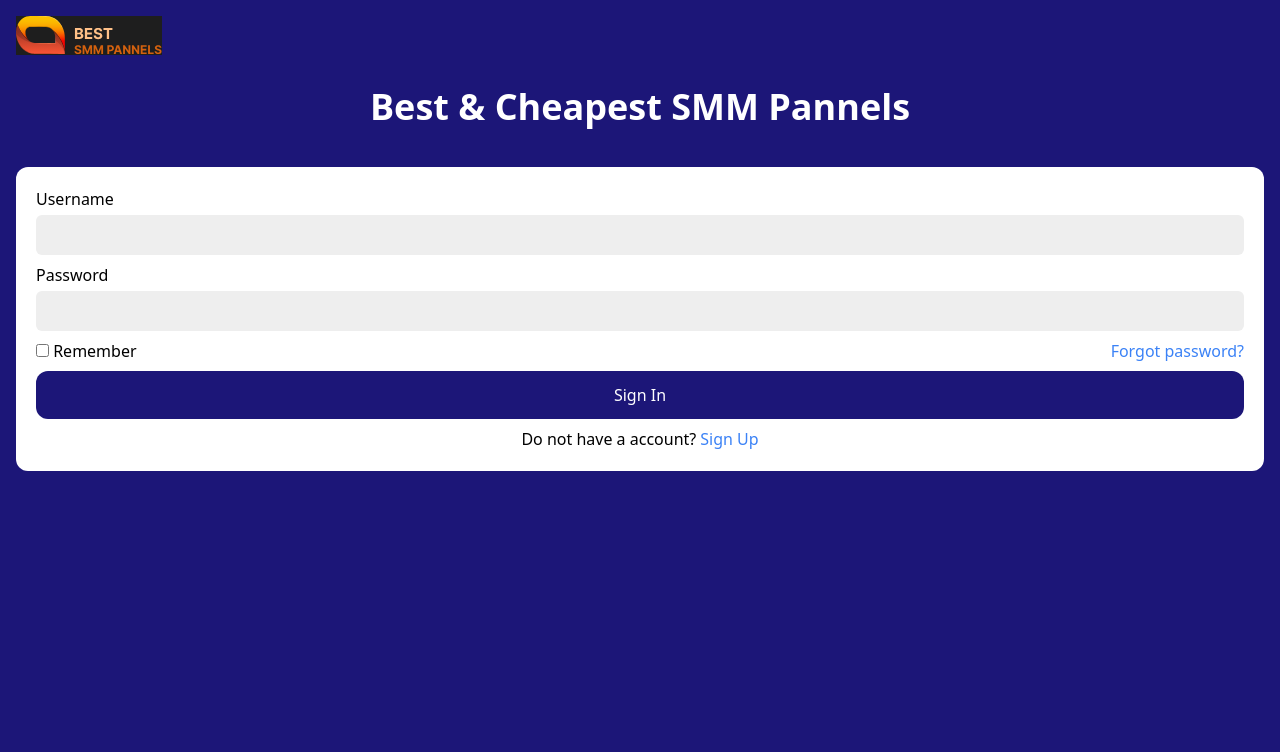
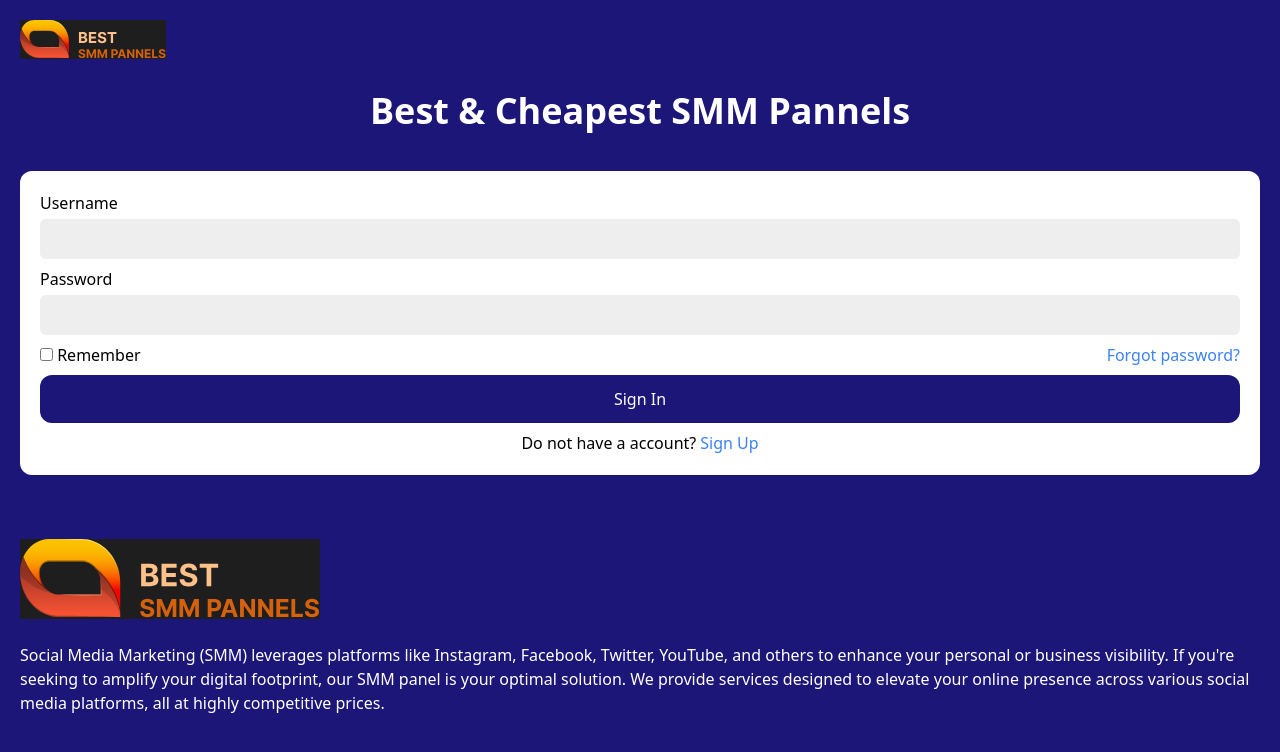
Before and after one commit to manishsindur/smm-pannel, a website built with Vite: page index.html in a window 1280 px wide. Built offline with nearby package versions, Linux system fonts and the light colour scheme.

Commit message:
Update body class and header in index.html

```diff
--- a/index.html
+++ b/index.html
@@ -7,14 +7,14 @@
     <link rel="shortcut icon" href="images/ShortcutLogo.svg" type="image/svg" />
     <link rel="stylesheet" href="css/input.css" />
   </head>
-  <body class="m-4 bg-[#1C1678]">
+  <body class="m-5 bg-[#1C1678]">
     <header class="mb-8">
       <div>
         <img src="images/Logo.svg" alt="Logo" />
       </div>
     </header>
     <main>
-      <section class="flex flex-col items-center justify-center">
+      <section class="mb-16 flex flex-col items-center justify-center">
         <h1 class="mb-10 text-4xl font-extrabold text-white">
           Best & Cheapest SMM Pannels
         </h1>
@@ -58,7 +58,18 @@
           </form>
         </div>
       </section>
-      <section></section>
+      <!-- Branding Section -->
+      <section>
+        <img width="300" src="images/Logo.svg" alt="large-logo" />
+        <p class="mt-6 text-white">
+          Social Media Marketing (SMM) leverages platforms like Instagram,
+          Facebook, Twitter, YouTube, and others to enhance your personal or
+          business visibility. If you're seeking to amplify your digital
+          footprint, our SMM panel is your optimal solution. We provide services
+          designed to elevate your online presence across various social media
+          platforms, all at highly competitive prices.
+        </p>
+      </section>
       <section></section>
     </main>
   </body>
```
